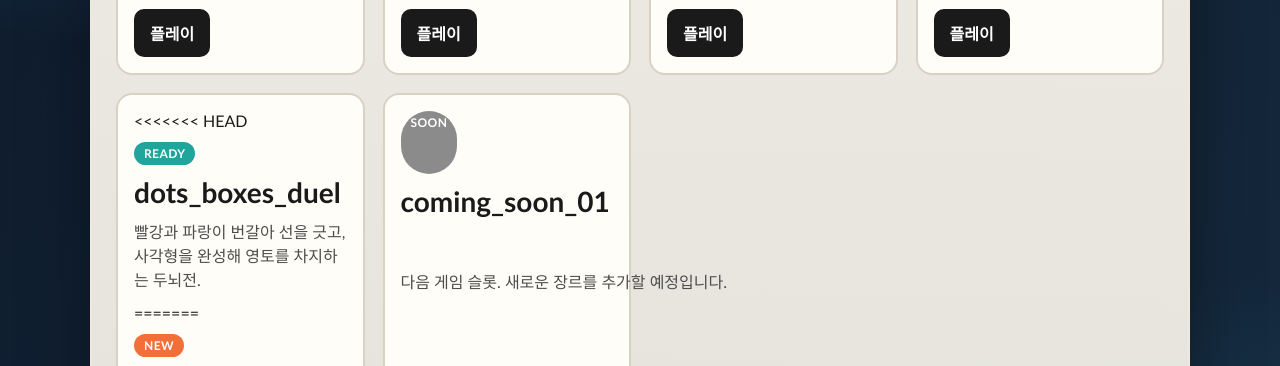
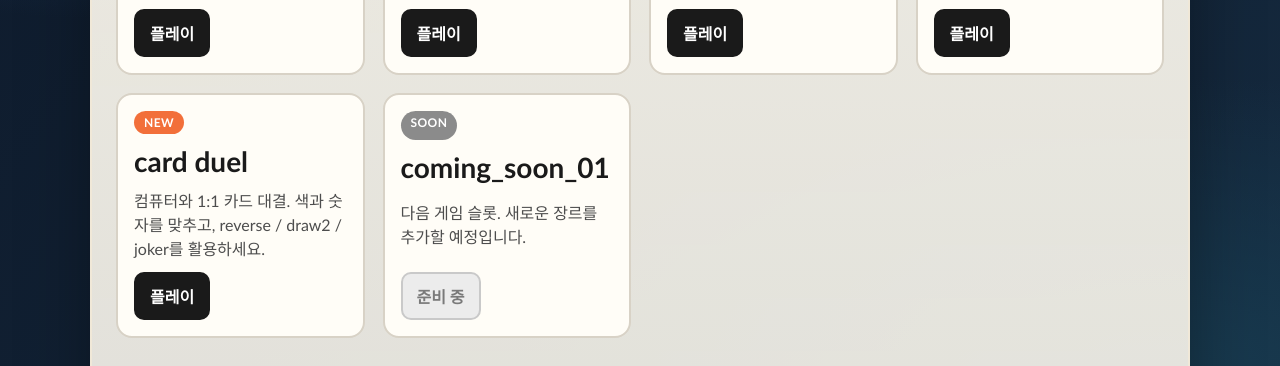
Before and after one commit to boyinblue/wonder_world, a plain HTML site: page index.html in a window 1280 px wide. Shown: the part 396-762 px from the top of the page. Drawn offline with Linux system fonts and the light colour scheme.

Commit message:
chore(sync): resolve conflict markers from gdrive

```diff
--- a/index.html
+++ b/index.html
@@ -198,11 +198,6 @@
       </article>
 
       <article class="card">
-<<<<<<< HEAD
-        <span class="badge ready">Ready</span>
-        <h2 class="name">dots_boxes_duel</h2>
-        <p class="desc">빨강과 파랑이 번갈아 선을 긋고, 사각형을 완성해 영토를 차지하는 두뇌전.</p>
-=======
         <span class="badge new">New</span>
         <h2 class="name">card duel</h2>
         <p class="desc">컴퓨터와 1:1 카드 대결. 색과 숫자를 맞추고, reverse / draw2 / joker를 활용하세요.</p>
@@ -215,9 +210,8 @@
         <span class="badge soon">Soon</span>
         <h2 class="name">coming_soon_01</h2>
         <p class="desc">다음 게임 슬롯. 새로운 장르를 추가할 예정입니다.</p>
->>>>>>> 2c36ee5af1c506714cad2f917e614d7e126744c9
         <div class="actions">
-          <a class="play" href="dots_boxes.html">플레이</a>
+          <span class="disabled">준비 중</span>
         </div>
       </article>
     </section>
```
Also changed, not shown: wonder_world.html (+0 -6 lines).
